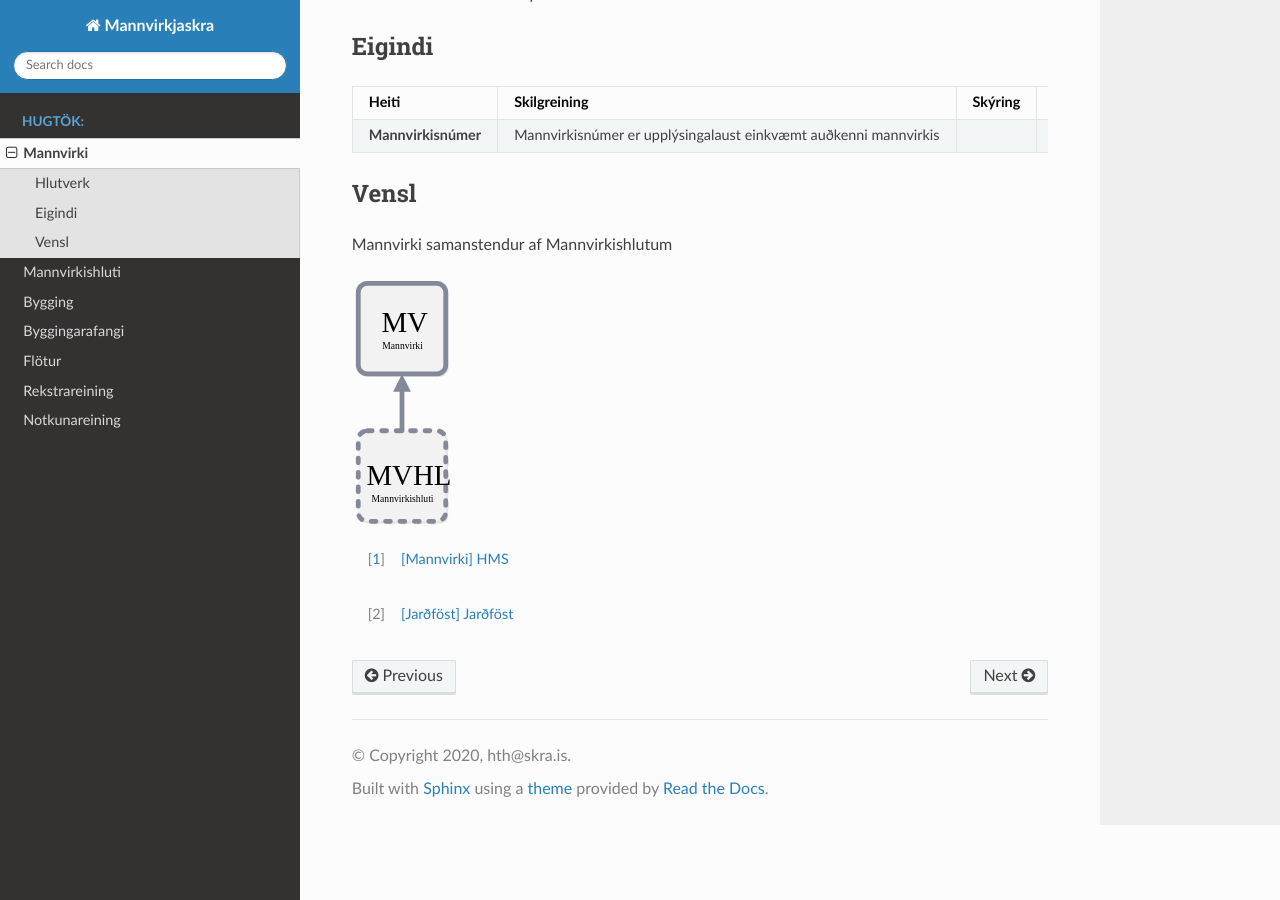
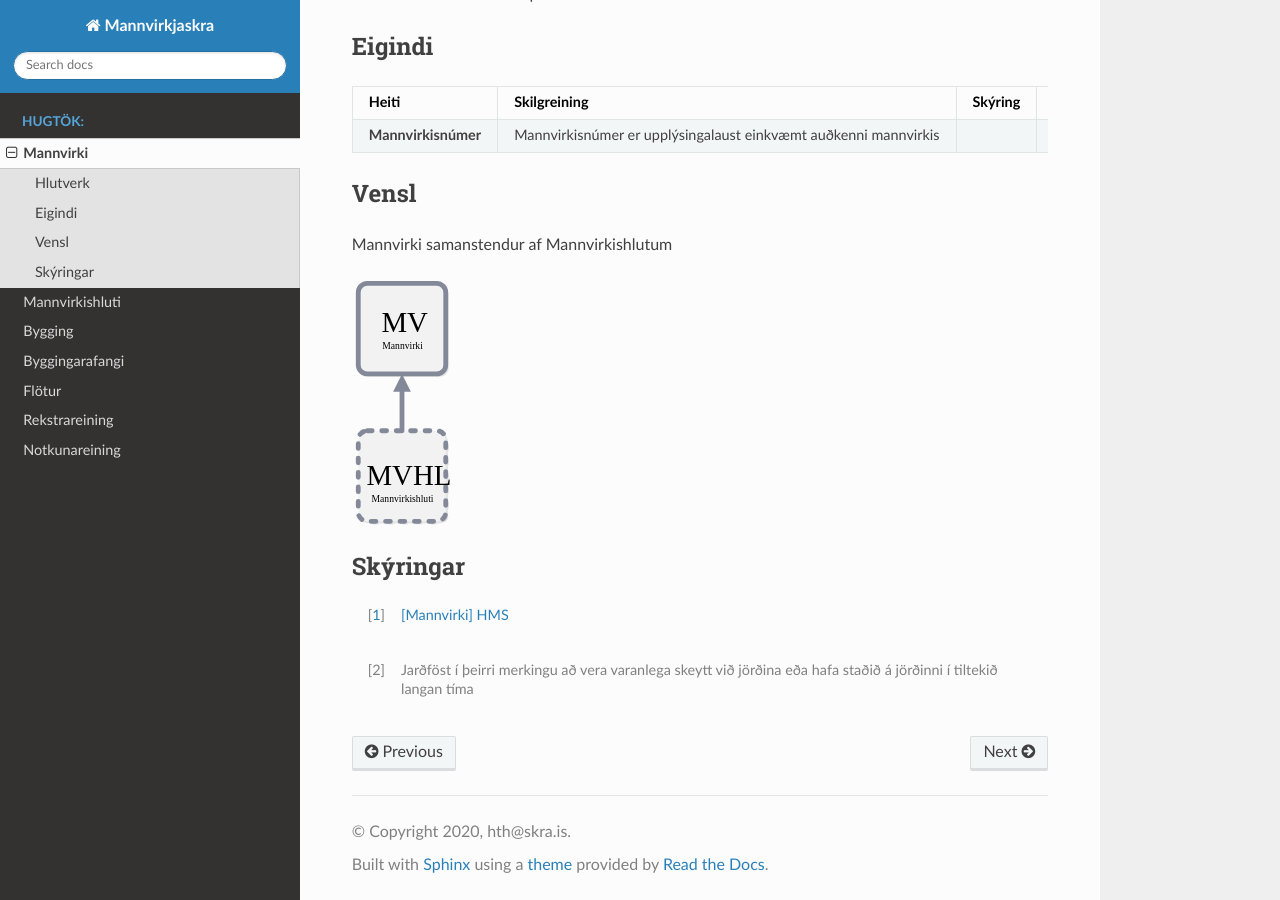
Before and after one commit to hthl/Mannvirkjaskra, a Sphinx documentation site: the page built from source/mannvirki.rst, in a window 1280 px wide and 900 px high, scrolled down 815 px. Built offline with Sphinx 7.4.7 and the Read the Docs theme 2.0.0, drawn with Linux system fonts in a browser that asks for light colours.

Commit message:
Update mannvirki.rst

```diff
--- a/source/mannvirki.rst
+++ b/source/mannvirki.rst
@@ -44,11 +44,11 @@
   :alt: Vensl mannvirkis og mannvirkishluta
 
 
+Skýringar
+---------
 
 .. [#] `[Mannvirki] HMS`_
 
 .. _`[Mannvirki] HMS`: http://www.mannvirkjastofnun.is/byggingar/spurningar-og-svor-um-byggingamal/hvad-er-mannvirki/
 
-.. [#] `[Jarðföst] Jarðföst`_
-
-.. _`[Jarðföst] Jarðföst`: í þeirri merkingu að vera varanlega skeytt við jörðina eða hafa staðið á jörðinni í tiltekið langan tíma.
+.. [#] Jarðföst í þeirri merkingu að vera varanlega skeytt við jörðina eða hafa staðið á jörðinni í tiltekið langan tíma
```
